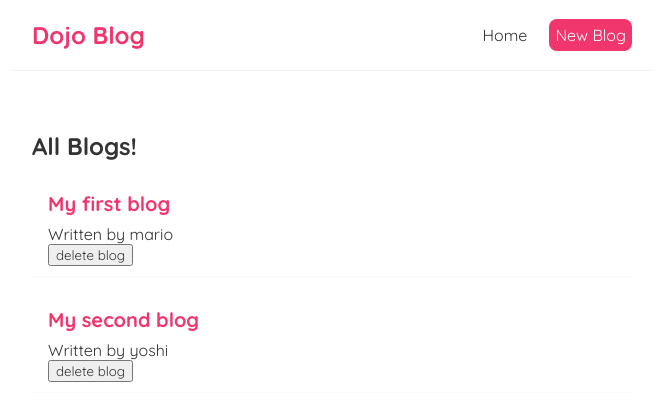
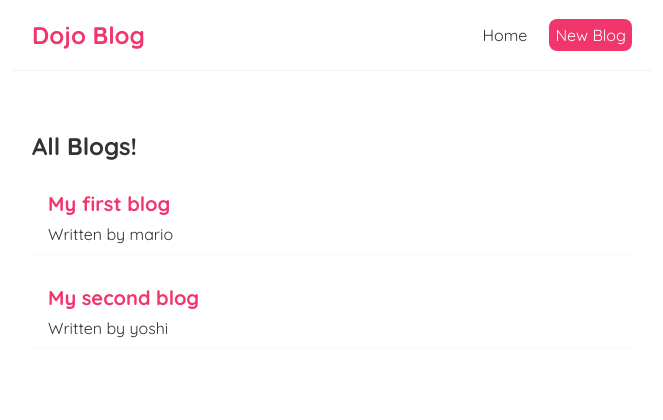
Before and after one commit to stephenbeale/dojo-blog, a React (Create React App) app: page / in a window 1280 px wide. Shown: the top 420 px of the page, without its empty margins (308-971 px from the left). Built offline with nearby package versions, Linux system fonts and the light colour scheme; data requests are answered from the project's data file.

Commit message:
Finished vid 17

```diff
--- a/src/bloglist.js
+++ b/src/bloglist.js
@@ -1,5 +1,5 @@
 //Props then allows sfc to receive data passed in
-const BlogList = ({ blogs, title, handleDelete }) => {
+const BlogList = ({ blogs, title }) => {
   return (
     <div className="blog-list">
       <h2>{title}</h2>
@@ -7,7 +7,6 @@
         <div className="blog-preview" key={blog.id}>
           <h2>{blog.title}</h2>
           <p>Written by {blog.author}</p>
-          <button onClick={() => handleDelete(blog.id)}>delete blog</button>
         </div>
       ))}
     </div>
```
